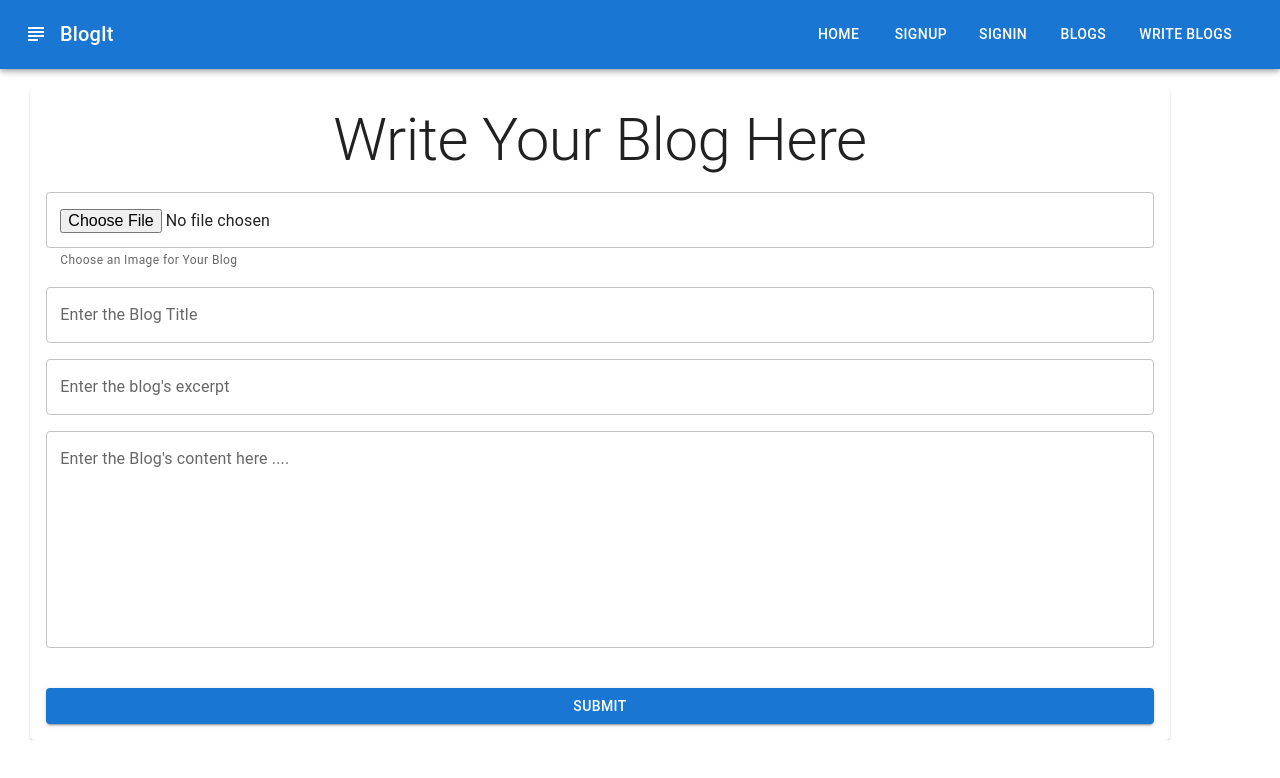
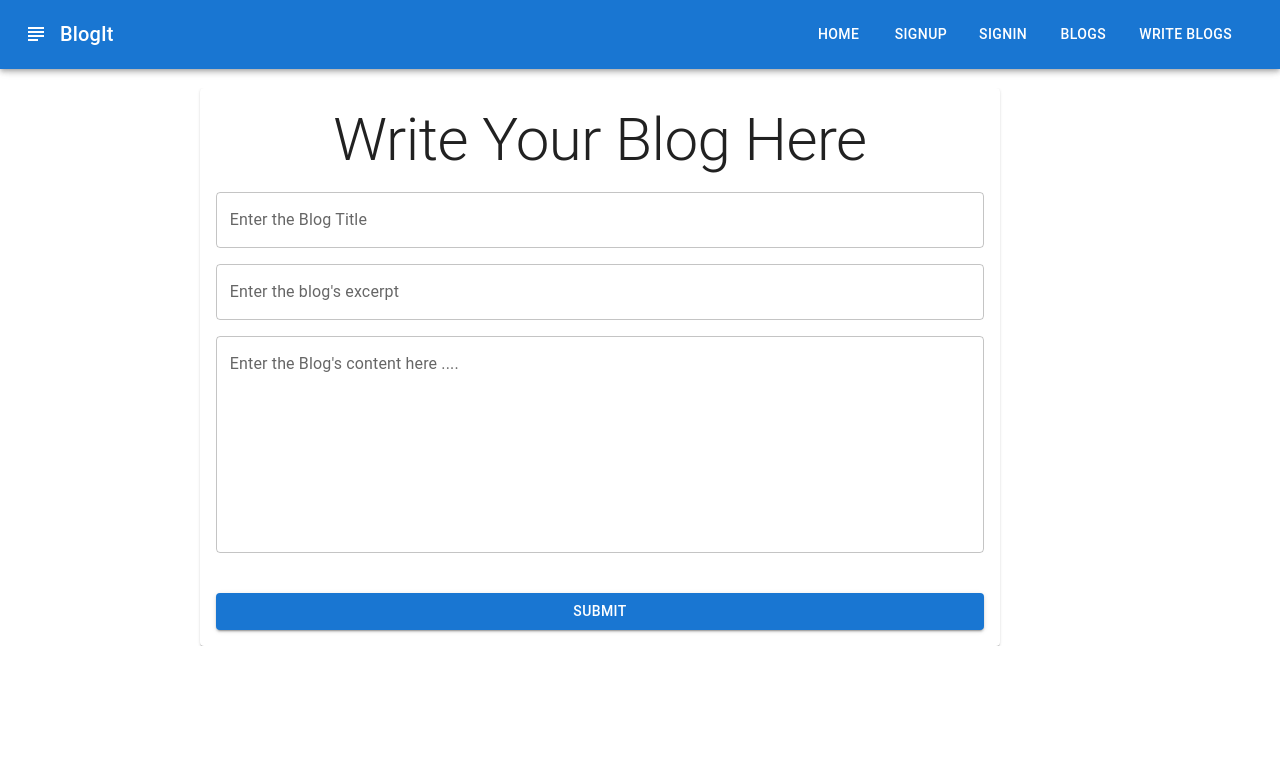
Before and after one commit to k-i-b-i-wott/BlogitFrontEnd, a React (Vite) app: page /writeblogs in a window 1280 px wide. Shown: the top 778 px of the page. Built offline with nearby package versions, Linux system fonts and the light colour scheme.

Commit message:
Added the read blog section

```diff
--- a/src/App.tsx
+++ b/src/App.tsx
@@ -6,6 +6,7 @@ import SignUp from "./pages/SignUp"
 import Login from "./pages/Login"
 import Blogs from "./pages/Blogs"
 import WriteBlog from "./pages/WriteBlog"
+import BlogEntry from "./pages/BlogEntry"
 
 
 const App = () => {
@@ -18,6 +19,7 @@ const App = () => {
     <Route path="/login" element={<Login />}/>
     <Route path="/blogs" element={<Blogs />}/>
     <Route path="/writeblogs" element={<WriteBlog />}/>
+    <Route path="/blog/:blogId" element={<BlogEntry />}/>
     </Routes>
     </Container>
 
--- /dev/null
+++ b/src/pages/BlogEntry.tsx
@@ -0,0 +1,39 @@
+import { Box, CircularProgress, Typography } from '@mui/material'
+import { useQuery } from '@tanstack/react-query'
+import axios from 'axios'
+import { useState } from 'react'
+import {  useParams } from 'react-router-dom'
+
+const BlogEntry = () => {
+
+  const{blogId}=useParams()
+
+
+    const {isLoading,data}= useQuery({
+      queryKey:['Fetching-entry'],
+      queryFn:async()=>{
+        const response = await axios.get(`http://localhost:3000/blog/post/${blogId}`,
+          {withCredentials:true}
+        )
+        console.log(response.data)
+        return response.data.data
+
+      }
+    })
+
+    if(isLoading){
+      return <CircularProgress/>
+    }
+
+
+
+return (
+   <Box sx={{mt:12}}>
+     <Typography variant='h2' component='h2'>{data &&data.blogTitle}</Typography>
+     <Typography variant='subtitle1' component='h6'>{data &&data.blogExcerpt}</Typography>
+     <Typography variant='body2' component='p'>{data &&data.blogBody}</Typography>
+   </Box>
+  )
+}
+
+export default BlogEntry
--- a/src/pages/WriteBlog.tsx
+++ b/src/pages/WriteBlog.tsx
@@ -1,7 +1,53 @@
-import { Box, Button, Container, Paper, TextField, Typography } from '@mui/material'
-import React from 'react'
+import { Alert, Box, Button, Container, Paper, TextField, Typography } from '@mui/material'
+import {useState} from 'react'
+import { useMutation } from '@tanstack/react-query'
+import axios from 'axios'
+import { useNavigate } from 'react-router-dom'
 
 const WriteBlog = () => {
+  const [blogTitle,setBlogTitle] = useState("")
+  const [blogExcerpt,setBlogExcerpt] = useState("")
+  const [blogBody,setBlogBody]= useState("")
+  const [formError, setFormError]= useState("")
+  const navigate =useNavigate()
+
+ const {isPending,mutate}= useMutation({
+    mutationKey:["Create-Blog"],
+    mutationFn: async ()=>{
+     const response= await axios.post(`http://localhost:3000/blog/post`,{
+        blogTitle,
+        blogExcerpt,
+        blogBody
+      }, {withCredentials:true})
+
+     return response.data.data
+
+    },
+    onSuccess:(data)=>{
+      navigate(`/blog/${data.blogId}`)
+    },
+    onError:(error)=>{
+      if(axios.isAxiosError(error)){
+        const errorData = error.response?.data.message
+        setFormError(errorData)
+      }else{
+        setFormError("An error occurred")
+      }
+    }
+  })
+
+
+
+  const handleSubmit=(e:React.FormEvent<HTMLFormElement>)=>{
+    e.preventDefault()
+    setFormError("")
+    if(!blogTitle || !blogExcerpt || !blogBody){
+      setFormError("All fields are required")
+      return
+    }
+
+    mutate()
+  }
   return (
     <Container sx={{
         width: "100%",
@@ -24,13 +70,46 @@ const WriteBlog = () => {
                     Write Your Blog Here
                 </Typography>
 
-        <Box component="form" sx={{mt:2}}>
+        <Box component="form" sx={{mt:2}} onSubmit={handleSubmit}>
 
-            <TextField type="file" fullWidth variant='outlined' helperText="Choose an Image for Your Blog" sx={{mb:2}} />
-            <TextField  label="Enter the Blog Title" fullWidth variant="outlined" type='text' sx={{mb:2}}/>
-            <TextField  label="Enter the blog's  excerpt" fullWidth variant='outlined' type='text' multiline maxRows={4} sx={{mb:2}}/>
-            <TextField  label= "Enter the Blog's content here ...." fullWidth variant='outlined' type='text' minRows={8} multiline sx={{mb:3}}/>
-            <Button variant='contained' sx={{mt:2}} type='submit' fullWidth >Submit</Button>
+           {
+                formError && (
+                  (<Alert severity="error"sx={{ m: 1,  }}>{formError}</Alert>)
+                )
+              }
+            {/* <TextField type="file" fullWidth variant='outlined' helperText="Choose an Image for Your Blog" sx={{mb:2}}/> */}
+            <TextField
+             label="Enter the Blog Title"
+             fullWidth
+              variant="outlined"
+              type='text'
+              value={blogTitle} onChange={(e)=>setBlogTitle(e.target.value)}
+              sx={{mb:2}}/>
+            <TextField
+              label="Enter the blog's  excerpt"
+              fullWidth
+              variant='outlined'
+              type='text'
+               multiline
+                maxRows={4}
+                value={blogExcerpt}
+                onChange={(e)=>setBlogExcerpt(e.target.value)}
+                sx={{mb:2}}
+                />
+            <TextField  label= "Enter the Blog's content here ...."
+            fullWidth variant='outlined'
+            type='text'
+            minRows={8}
+            multiline
+            value={blogBody} onChange={(e)=>setBlogBody(e.target.value)}
+            sx={{mb:3}}/>
+            <Button variant='contained'
+             sx={{mt:2}} type='submit'
+             fullWidth disabled={isPending}>
+              {
+                isPending ? "Submitting..." : "Submit"
+              }
+             </Button>
         </Box>
       </Paper>
     </Container>
```
